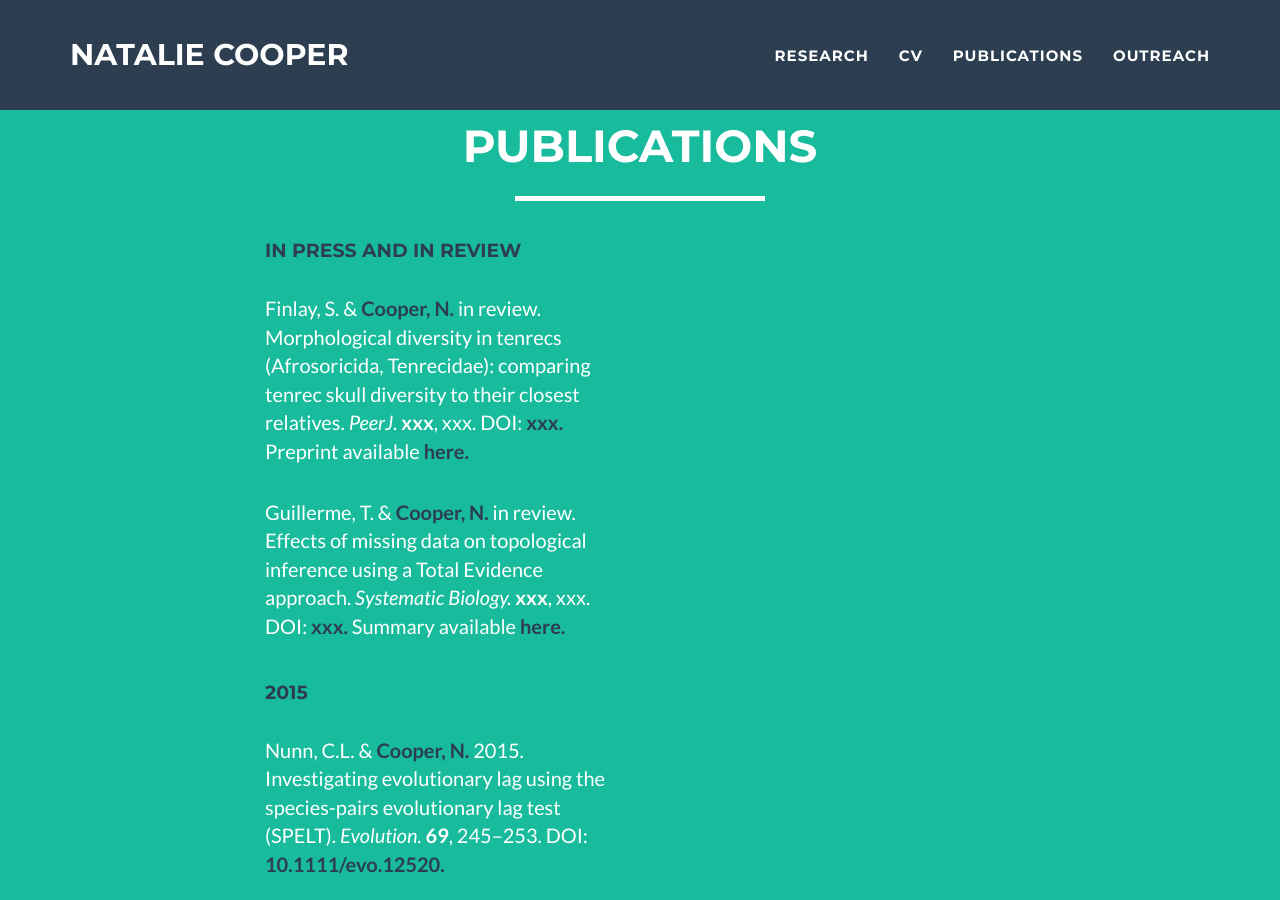
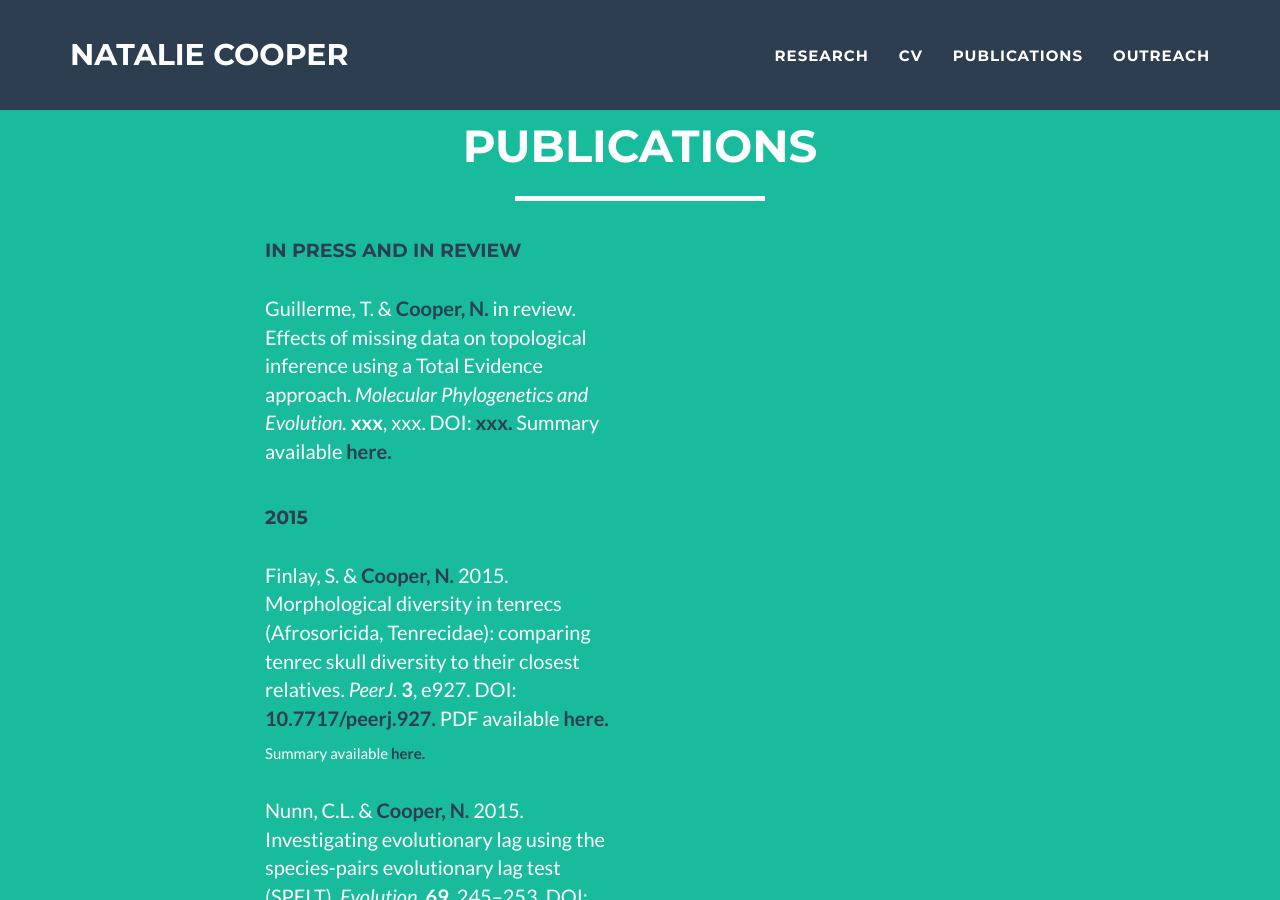
Before and after one commit to nhcooper123/nhcooper123.github.io, a Jekyll site: the page publications.html, which Jekyll copies as it is, in a window 1280 px wide and 900 px high. Built offline with Jekyll 4.4.1, drawn with Linux system fonts in a browser that asks for light colours; part of the change alters nothing that is shown; some of the changed text lies outside the part shown.

```diff
--- a/publications.html
+++ b/publications.html
@@ -87,15 +87,17 @@
 
 <h4><font color="2c3e50">In press and in review</font></h4>
 
-  &nbsp
-  <p>Finlay, S. &amp; <strong><font color="2c3e50">Cooper, N.</font></strong> in review. Morphological diversity in tenrecs (Afrosoricida, Tenrecidae): comparing tenrec skull diversity to their closest relatives.<em> PeerJ. </em><strong>xxx</strong>, xxx. DOI: <a href="http://onlinelibrary.wiley.com/doi/10.1111/evo.12520/abstract"><strong><font color="2c3e50">xxx.</font></strong></a> Preprint available <a href="https://peerj.com/preprints/811/"><strong><font color="2c3e50">here.</font></strong></a></p>
+
 
   &nbsp
-  <p>Guillerme, T. &amp; <strong><font color="2c3e50">Cooper, N.</font></strong> in review. Effects of missing data on topological inference using a Total Evidence approach.<em> Systematic Biology. </em><strong>xxx</strong>, xxx. DOI: <a href="http://onlinelibrary.wiley.com/doi/10.1111/evo.12520/abstract"><strong><font color="2c3e50">xxx.</font></strong></a> Summary available <a href=""><strong><font color="2c3e50">here.</font></strong></a></p>
+  <p>Guillerme, T. &amp; <strong><font color="2c3e50">Cooper, N.</font></strong> in review. Effects of missing data on topological inference using a Total Evidence approach.<em> Molecular Phylogenetics and Evolution. </em><strong>xxx</strong>, xxx. DOI: <a href="http://onlinelibrary.wiley.com/doi/10.1111/evo.12520/abstract"><strong><font color="2c3e50">xxx.</font></strong></a> Summary available <a href=""><strong><font color="2c3e50">here.</font></strong></a></p>
 
   &nbsp
 
 <h4><font color="2c3e50">2015</font></h4>
+
+  &nbsp
+  <p>Finlay, S. &amp; <strong><font color="2c3e50">Cooper, N.</font></strong> 2015. Morphological diversity in tenrecs (Afrosoricida, Tenrecidae): comparing tenrec skull diversity to their closest relatives.<em> PeerJ. </em><strong>3</strong>, e927. DOI: <a href="https://10.7717/peerj.927"><strong><font color="2c3e50">10.7717/peerj.927.</font></strong></a> PDF available <a href="https://peerj.com/articles/927.pdf"><strong><font color="2c3e50">here.</font></strong></a></p> Summary available <a href="http://www.ecoevoblog.com/2015/05/08/looks-can-be-deceiving/"><strong><font color="2c3e50">here.</font></strong></a></p>
 
   &nbsp
   <p>Nunn, C.L. &amp; <strong><font color="2c3e50">Cooper, N.</font></strong> 2015. Investigating evolutionary lag using the species-pairs evolutionary lag test (SPELT).<em> Evolution. </em><strong>69</strong>, 245–253. DOI: <a href="http://onlinelibrary.wiley.com/doi/10.1111/evo.12520/abstract"><strong><font color="2c3e50">10.1111/evo.12520.</font></strong></a></p>
@@ -205,10 +207,10 @@
                     <div class="footer-col col-md-4">
                         <h3>Location</h3>
                         <p>
-
-                                Zoology Building <br>
-                                Trinity College Dublin <br>
-                                Dublin 2, Ireland <br>
+                                Life Sciences Department <br>
+                                Natural History Museum <br>
+                                Cromwell Road, London <br>
+                                SW7 5BD, UK <br>
 
                         </p>
                     </div>
```
